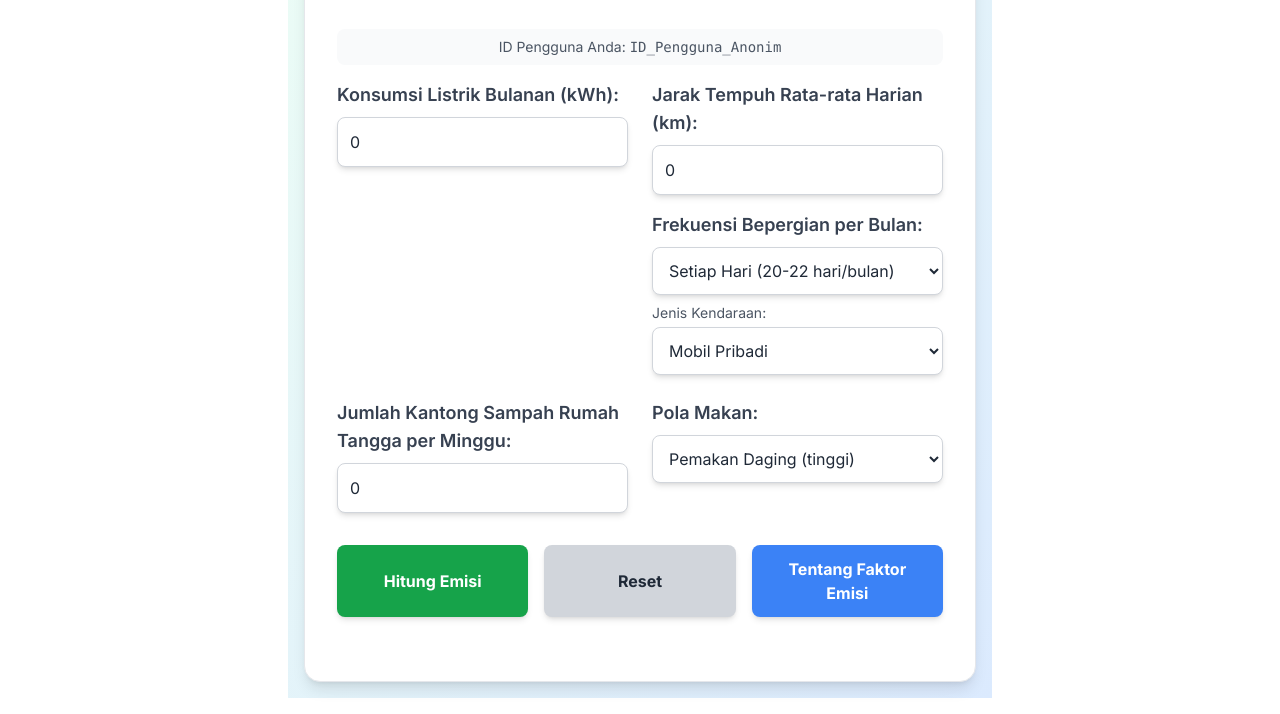
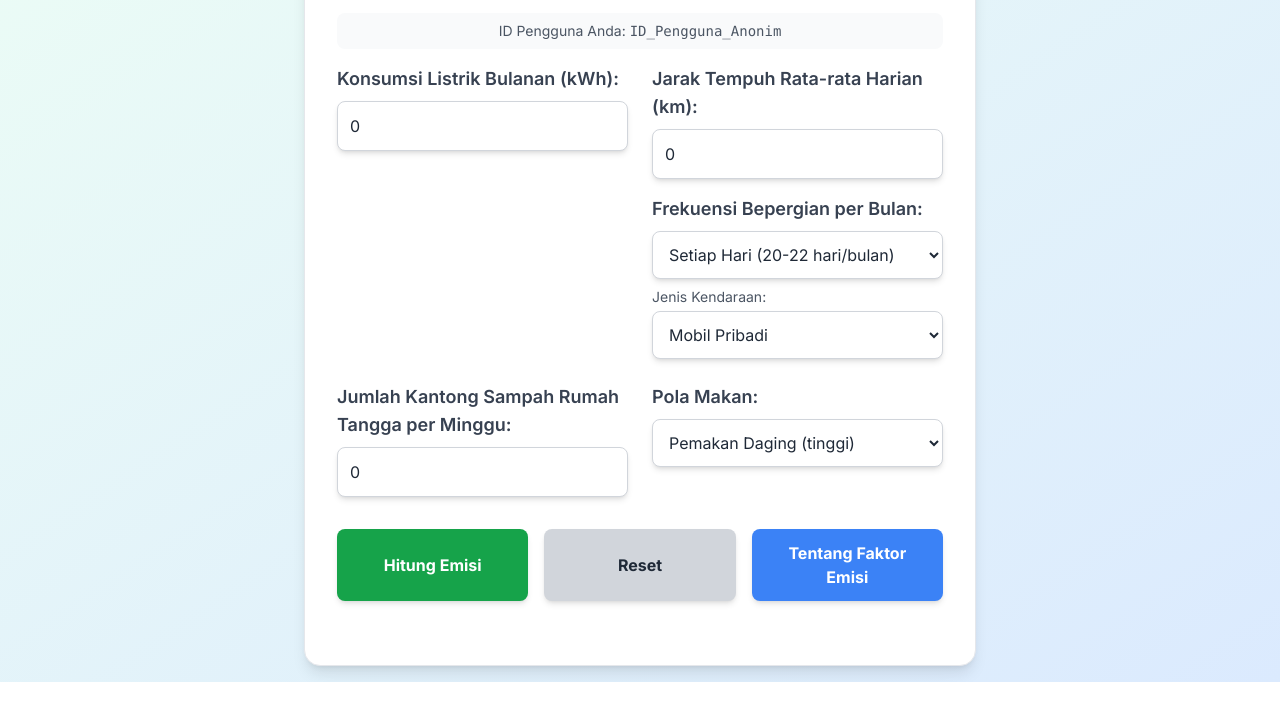
Before and after one commit to jejakku/kalkulatoremisi, a plain HTML site: page index.html in a window 1280 px wide. Shown: the part 164-878 px from the top of the page. After the commit the page ends 846 px from the top, so only its background shows below. Drawn offline with nearby package versions, Linux system fonts and the light colour scheme.

Commit message:
index.html

```diff
--- a/index.html
+++ b/index.html
@@ -294,10 +294,13 @@
             const modalTextColorClass = isDarkMode ? 'text-gray-200' : 'text-gray-800';
             const modalListColorClass = isDarkMode ? 'text-gray-400' : 'text-gray-600';
 
+            // Terapkan kelas latar belakang langsung ke elemen body
+            const bodyElement = document.body;
+            bodyElement.className = `flex items-center justify-center min-h-screen p-4 ${bodyBgClass}`;
+
 
             const appHtml = `
-                <div class="${bodyBgClass} flex items-center justify-center min-h-screen p-4 w-full">
-                    <div class="${cardBgClass} p-8 rounded-2xl shadow-lg w-full max-w-2xl transform transition-all duration-300 hover:scale-[1.01] border ${isDarkMode ? 'border-gray-700' : 'border-gray-200'}">
+                <div class="${cardBgClass} p-8 rounded-2xl shadow-lg w-full max-w-2xl transform transition-all duration-300 hover:scale-[1.01] border ${isDarkMode ? 'border-gray-700' : 'border-gray-200'}">
                         <div class="flex items-center justify-between mb-6">
                             <h1 class="text-4xl font-extrabold ${isDarkMode ? 'text-emerald-400' : 'text-green-700'} drop-shadow-sm">
                                 JejakKu
@@ -464,7 +467,7 @@
                                 </div>
 
                                 <p class="text-center ${subTextColorClass} mt-6 text-sm">
-                                    Angka ini adalah perkiraan berdasarkan faktor emisi standar. Hasil sebenarnya dapat bervariasi.
+                                    *Angka ini adalah perkiraan berdasarkan faktor emisi standar. Hasil sebenarnya dapat bervariasi.
                                 </p>
 
                                 <!-- Static Suggestions Section -->
```
